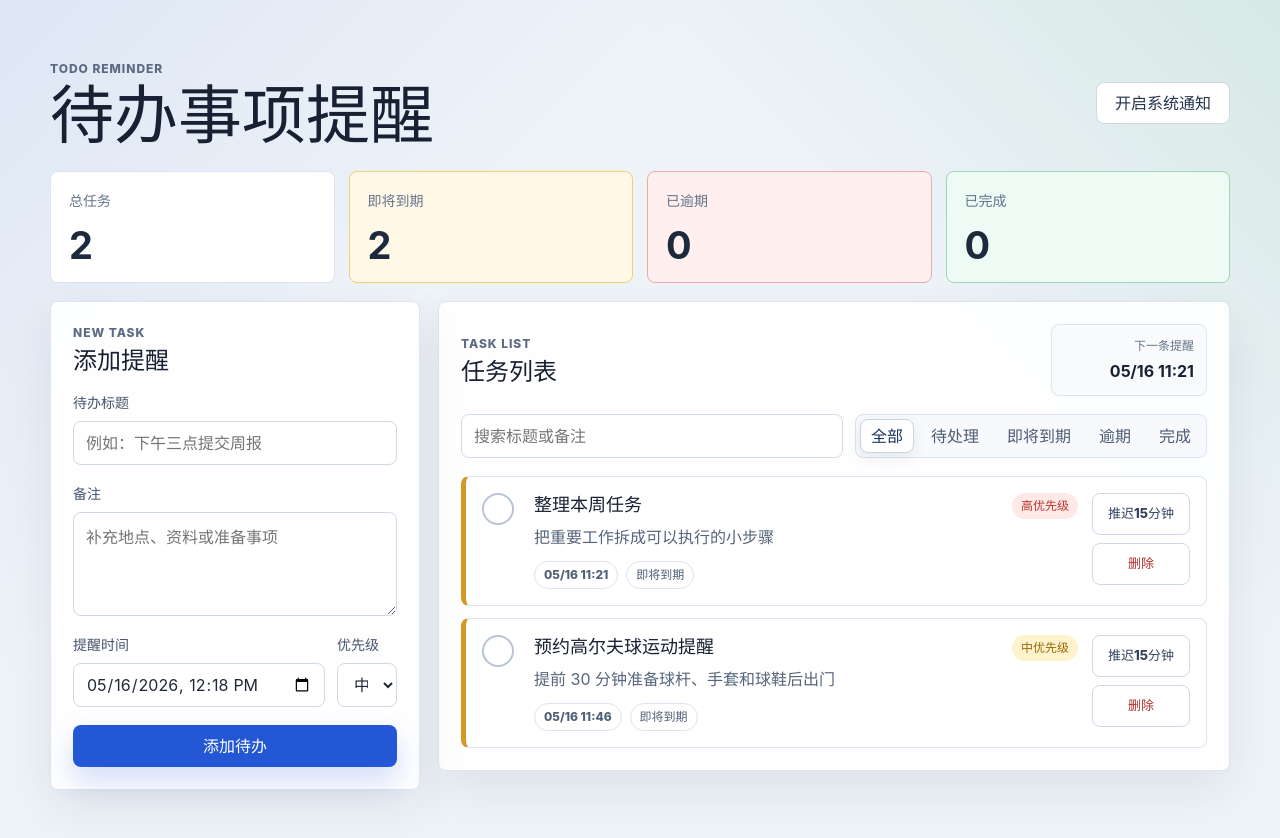
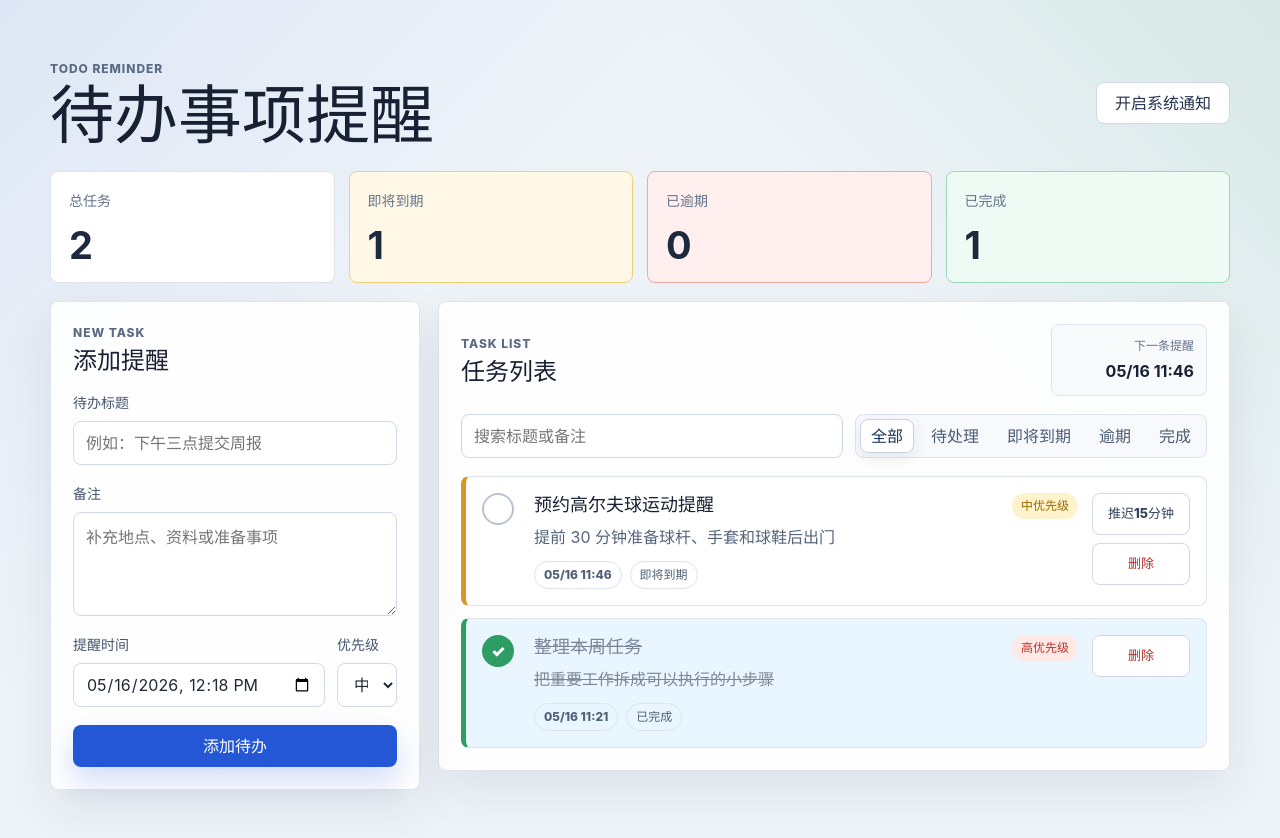
Before and after one commit to mxcsdn/CodexTest, a React (Vite) app: page / in a window 1280 px wide. Built offline with nearby package versions, Linux system fonts and the light colour scheme.

Commit message:
Mark first todo complete

```diff
--- a/src/App.css
+++ b/src/App.css
@@ -320,7 +320,7 @@ select:focus {
 
 .todo-item.completed {
   border-left-color: #2e9d63;
-  background: #f8fbf9;
+  background: #eaf6ff;
 }
 
 .todo-item.completed h3,
--- a/src/App.jsx
+++ b/src/App.jsx
@@ -22,7 +22,7 @@ const seedTodos = [
     notes: '把重要工作拆成可以执行的小步骤',
     dueAt: getLocalDateTime(3),
     priority: 'high',
-    completed: false,
+    completed: true,
     createdAt: Date.now(),
     reminded: false,
   },
@@ -42,16 +42,27 @@ function migrateStoredTodos(todos) {
   if (!Array.isArray(todos)) return seedTodos
 
   let changed = false
-  const migratedTodos = todos.map((todo) => {
-    if (todo.title !== '预约健身提醒') return todo
+  const migratedTodos = todos.map((todo, index) => {
+    let nextTodo = todo
 
-    changed = true
+    if (todo.title === '预约健身提醒') {
+      changed = true
+      nextTodo = {
+        ...nextTodo,
+        title: golfTodo.title,
+        notes: todo.notes === '提前 30 分钟准备出门' ? golfTodo.notes : todo.notes,
+      }
+    }
 
-    return {
-      ...todo,
-      title: golfTodo.title,
-      notes: todo.notes === '提前 30 分钟准备出门' ? golfTodo.notes : todo.notes,
+    if (index === 0 && todo.title === '整理本周任务' && !todo.completed) {
+      changed = true
+      nextTodo = {
+        ...nextTodo,
+        completed: true,
+      }
     }
+
+    return nextTodo
   })
 
   return changed ? migratedTodos : todos
```
